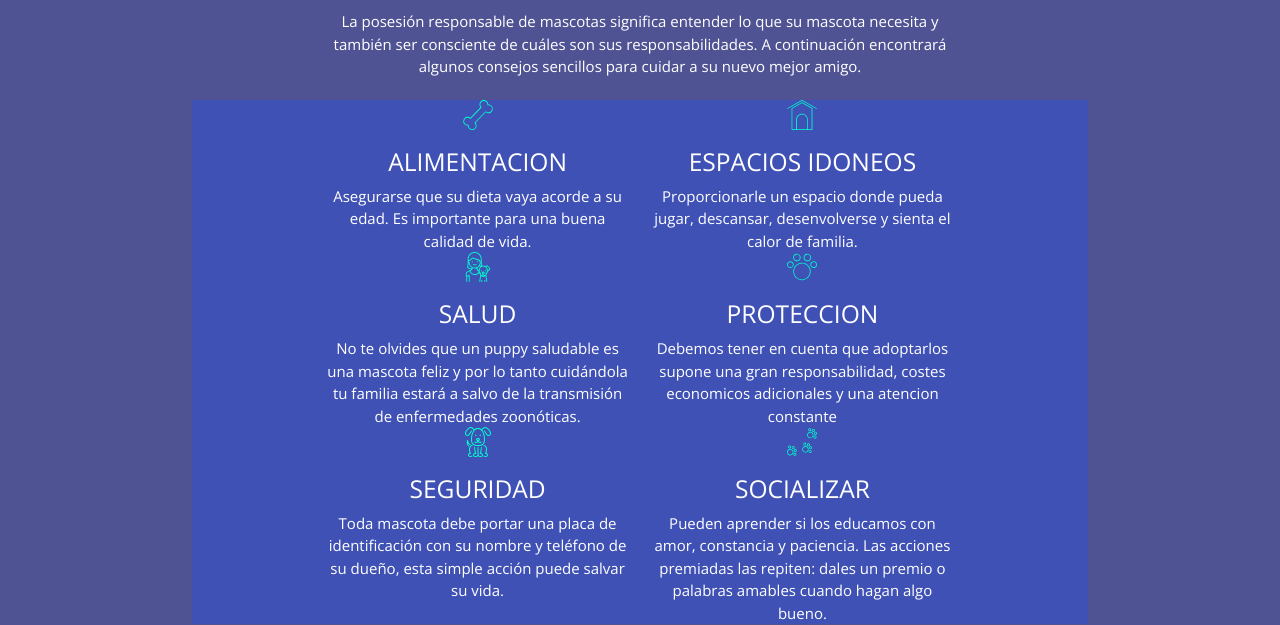
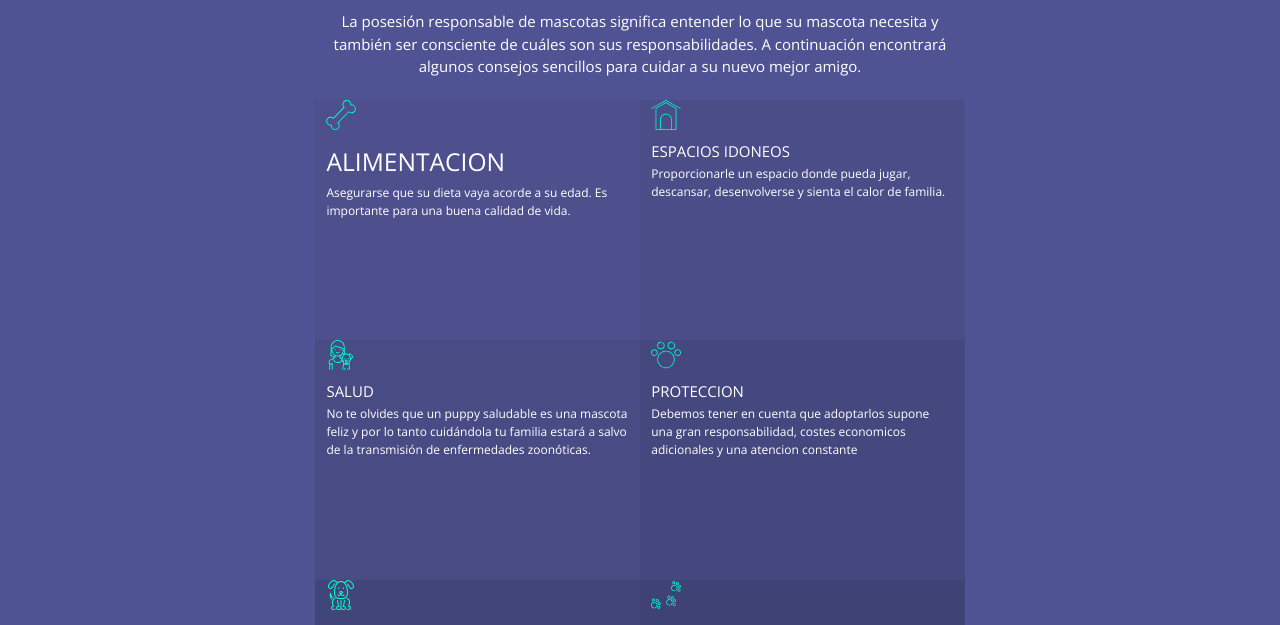
Before and after one commit to arianacabana09/puppyLove, a plain HTML site: page index.html in a window 1280 px wide. Shown: the part 1991-2616 px from the top of the page. Drawn offline with nearby package versions, Linux system fonts and the light colour scheme; files whose address does not match are found by name.

Commit message:
main.css modificado

```diff
--- a/assets/css/main.css
+++ b/assets/css/main.css
@@ -12,6 +12,14 @@ body {
   background-position: center;
   background-size: 100% 20%;
   color: white;
+}
+
+#puppylove {
+  background-image: url('../images/banner.jpg');
+  background-position: center;
+  background-repeat: no-repeat;
+  background-size: cover;
+  height: 100vh;
 }
 
 nav {
@@ -38,15 +46,42 @@ button {
   width: 130px;
 }
 
-
-#puppylove {
-  background-image: url('../images/banner.jpg');
-  background-position: center;
-  background-repeat: no-repeat;
-  background-size: cover;
-  height: 100vh;
+div.row{
+  margin-bottom: 0;
 }
 
+.btn-transparent {
+  background-color: transparent;
+  border: 3px solid white;
+}
+.box {
+  text-align: left;
+  height: 30vh;
+  font-size: .8rem;
+}
+
+footer {
+  background-color: rgba(0, 0, 0, 0.79);
+}
+.icons-red {
+  height: 25px;
+  width: 25px;
+}
+.flex {
+  align-items: center;
+  display: -webkit-flex;
+  display: flex;
+  justify-content: center;
+  -webkit-align-items: center;
+  -webkit-justify-content: center;
+}
+.icon-f {
+  color: rgb(144, 144, 144);
+  font-size: 1rem;
+  margin-left: 10px;
+}
+
+/*background section*/
 .bg-green {
   padding: 30px 0;
   background-color: #21B2A6;
@@ -61,35 +96,23 @@ button {
   background-color: #2B343D;
 }
 
-div.row{
-  margin-bottom: 0;
+
+/*gradientes de lila*/
+.color-l1 {
+  background-color: #4E508E;
 }
-
-.icons-red {
-  height: 25px;
-  width: 25px;
+.color-l2 {
+  background-color: #4B4D89;
 }
-
-footer {
-  background-color: rgba(0, 0, 0, 0.79);
+.color-l3 {
+  background-color: #484B84;
 }
-
-.flex {
-  align-items: center;
-  display: -webkit-flex;
-  display: flex;
-  justify-content: center;
-  -webkit-align-items: center;
-  -webkit-justify-content: center;
+.color-l4 {
+  background-color: #45487F;
 }
-
-.icon-f {
-  color: rgb(144, 144, 144);
-  font-size: 1rem;
-  margin-left: 10px;
+.color-l5 {
+  background-color: #42457A;
 }
-
-.btn-transparent {
-  background-color: transparent;
-  border: 3px solid white;
+.color-l6 {
+  background-color: #3F4275;
 }
--- a/index.html
+++ b/index.html
@@ -89,39 +89,39 @@
       </div>
     </div>
     <br>
-    <div class="container indigo center">
-      <div class="container ">
+    <div class="container center">
+      <div class="container">
         <div class="row">
-          <div class="col s12 m6 l6">
+          <div class="box col s12 m6 l6 color-l1">
             <img src="assets/images/icons/bone-rotate.svg" alt="cuidado uno">
             <h5>ALIMENTACION</h5>
             <p>Asegurarse que su dieta vaya acorde a su edad. Es importante para una buena calidad de vida. </p>
           </div>
-          <div class="col s12 m6 l6">
+          <div class="box col s12 m6 l6 color-l2">
             <img src="assets/images/icons/pet-house.svg" alt="cuidado dos">
-            <h5>ESPACIOS IDONEOS</h5>
+            <h6>ESPACIOS IDONEOS</h6>
             <p>Proporcionarle un espacio donde pueda jugar, descansar, desenvolverse y sienta el calor de familia.</p>
           </div>
         </div>
         <div class="row">
-          <div class="col s12 m6 l6">
+          <div class="box col s12 m6 l6 color-l3">
             <img src="assets/images/icons/pet.svg" alt="cuidado tres">
-            <h5>SALUD</h5>
+            <h6>SALUD</h6>
             <p>No te olvides que un puppy saludable es una mascota feliz y por lo tanto cuidándola tu familia estará a salvo de la transmisión de enfermedades zoonóticas.</p>
           </div>
-          <div class="col s12 m6 l6">
+          <div class="box col s12 m6 l6 color-l4">
             <img src="assets/images/icons/track.svg" alt="cuidado cuatro">
-            <h5>PROTECCION</h5>
+            <h6>PROTECCION</h6>
             <p> Debemos tener en cuenta que adoptarlos supone una gran responsabilidad, costes economicos adicionales y una atencion constante</p>
           </div>
         </div>
         <div class="row">
-          <div class="col s12 m6 l6">
+          <div class="box col s12 m6 l6 color-l5">
             <img src="assets/images/icons/dog.svg" alt="cuidado cinco">
             <h5>SEGURIDAD</h5>
             <p>Toda mascota debe portar una placa de identificación con su nombre y teléfono de su dueño, esta simple acción puede salvar su vida.</p>
           </div>
-          <div class="col s12 m6 l6">
+          <div class="box col s12 m6 l6 color-l6">
             <img src="assets/images/icons/track-two.svg" alt="cuidado seis">
             <h5>SOCIALIZAR</h5>
             <p>Pueden aprender si los educamos con amor, constancia y paciencia. Las acciones premiadas las repiten: dales un premio o palabras amables cuando hagan algo bueno.</p>
```
